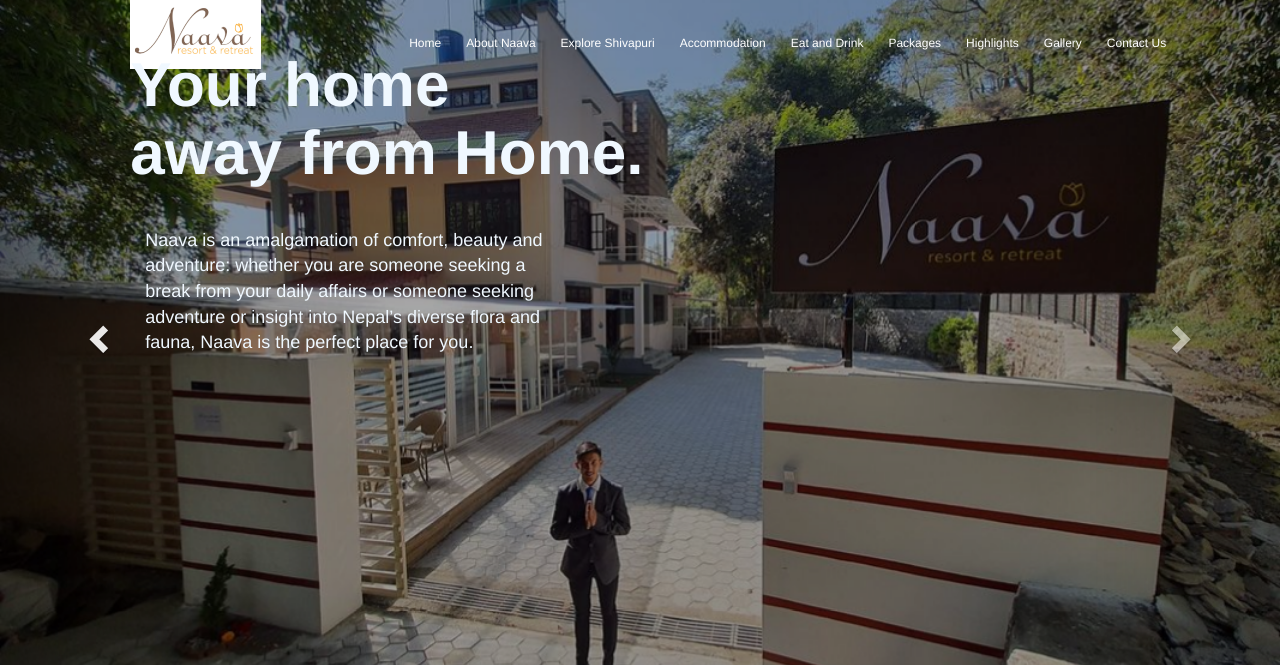
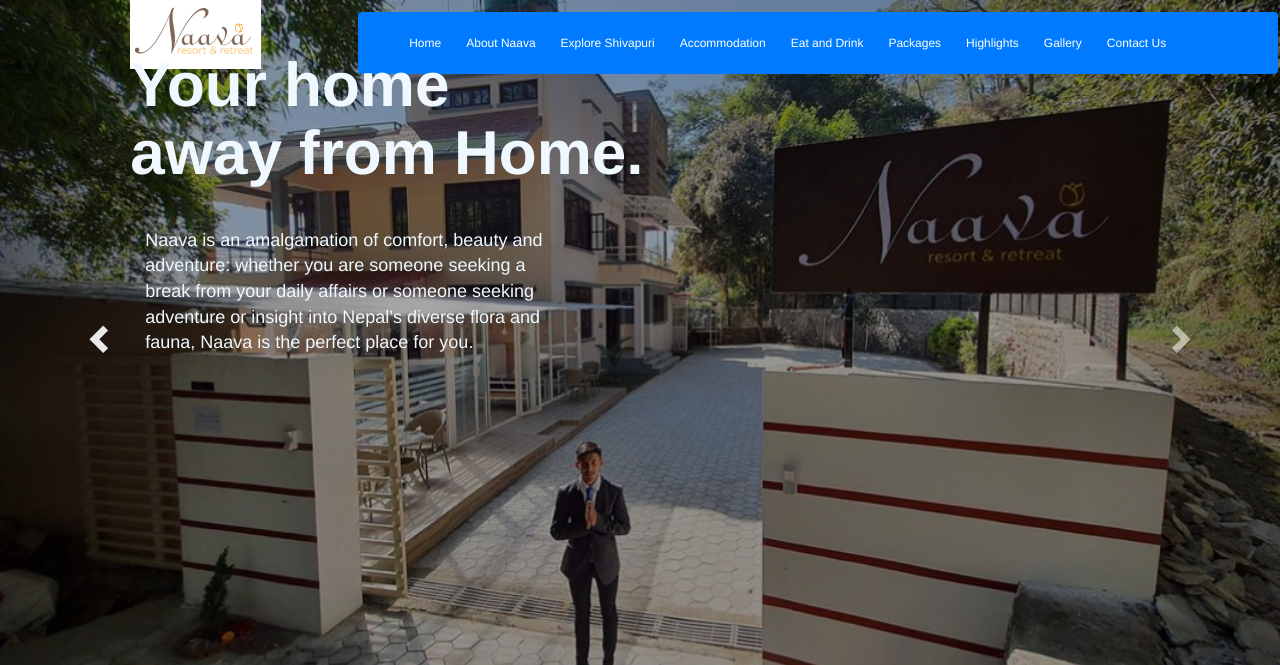
Before and after one commit to Birajramtel/naava_hotel, a PHP site: page / in a window 1280 px wide. Shown: the top 665 px of the page. Run offline with PHP 8.4, Linux system fonts and the light colour scheme.

Commit message:
Changes made in all

```diff
--- a/includes/header.php
+++ b/includes/header.php
@@ -57,7 +57,7 @@
                         <img class="img-fluid float-left" src="img/Naava PP.png" alt="Naava Brown Bg logo Image">
                     </div>
                     <div class="col-10 Header_Content">
-                        <nav class="navbar navbar-expand-lg navbar-light">
+                        <nav class="navbar navbar-expand-lg navbar-light bg-primary">
                             <button class="navbar-toggler ml-auto" type="button" data-toggle="collapse" data-target="#navbarTogglerDemo01" aria-controls="navbarTogglerDemo01" aria-expanded="false" aria-label="Toggle navigation">
                                 <span class="navbar-toggler-icon"></span>
                             </button>
--- a/index.php
+++ b/index.php
@@ -87,7 +87,7 @@
                     </div>
                 </div>
             </div>
-            <div class="container mt-5">
+            <!-- <div class="container mt-5">
                 <div class="row mt-5 mr-3">
                     <div class="col-md-6 col-sm-12 col-xm-12 mt-5 pl-5">
                         <h6 class="Header_6"><strong>HIGHLIGHTS</strong> </h6>
@@ -137,7 +137,7 @@
                         </p>
                     </div>
                 </div>
-            </div>
+            </div> -->
         </section>
 <!--
 <?php
```
